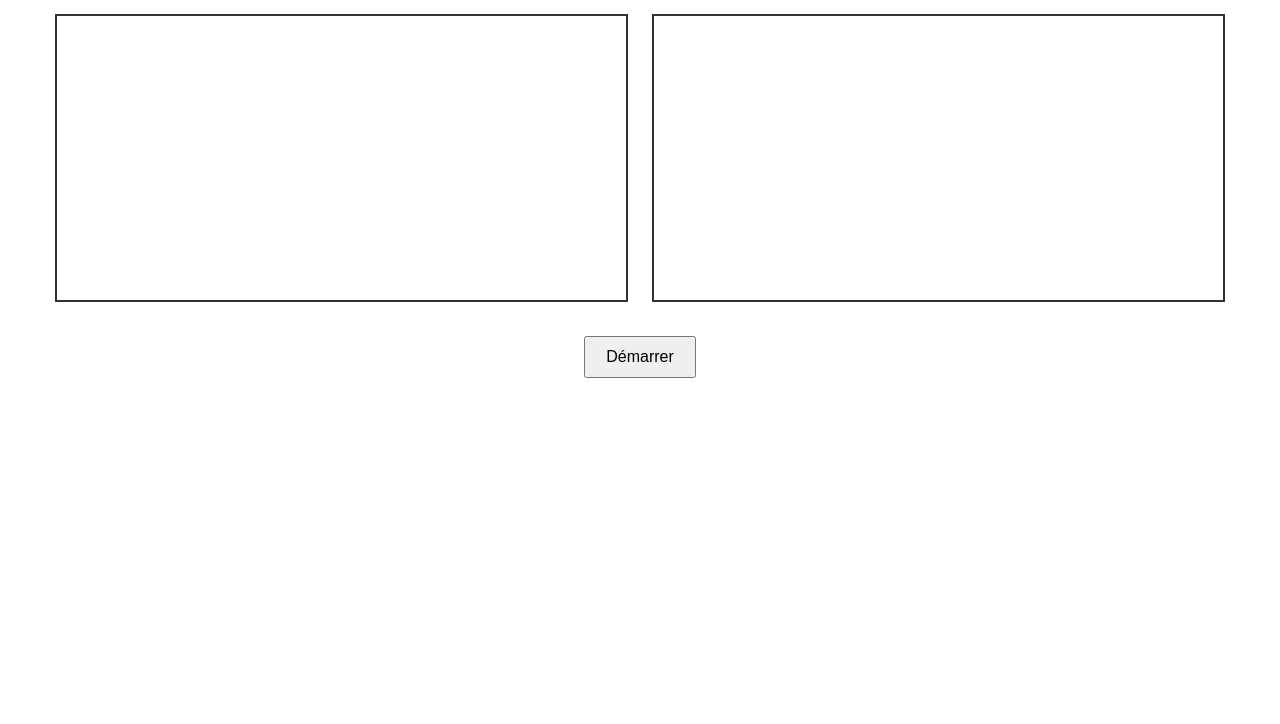
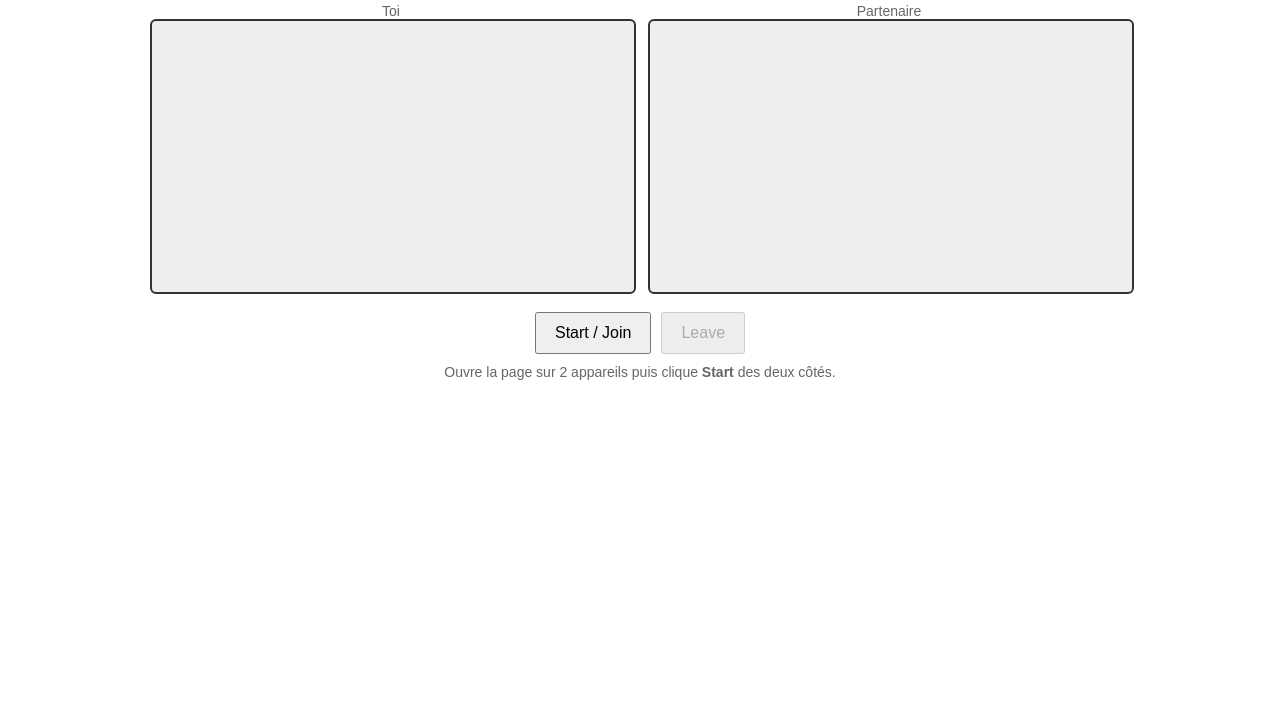
Before and after one commit to quentinlang/camlive-frontend, a plain HTML site: page index.html in a window 1280 px wide. Shown: the part 76-800 px from the top of the page. Drawn offline with nearby package versions, Linux system fonts and the light colour scheme.

Commit message:
Update index.html

```diff
--- a/index.html
+++ b/index.html
@@ -1,42 +1,42 @@
 <!DOCTYPE html>
 <html lang="fr">
 <head>
-  <meta charset="UTF-8">
-  <meta name="viewport" content="width=device-width, initial-scale=1.0">
-  <title>CamLive - Chat Vidéo</title>
+  <meta charset="UTF-8" />
+  <meta name="viewport" content="width=device-width, initial-scale=1" />
+  <title>CamLive – Chat vidéo</title>
   <style>
-    body {
-      font-family: Arial, sans-serif;
-      text-align: center;
-    }
-    video {
-      width: 45%;
-      margin: 10px;
-      border: 2px solid #333;
-    }
-    button {
-      padding: 10px 20px;
-      font-size: 16px;
-      margin: 20px;
-      cursor: pointer;
-    }
+    body { font-family: Arial, sans-serif; max-width: 980px; margin: 24px auto; text-align: center; }
+    h1 { margin-bottom: 12px; }
+    .grid { display: grid; grid-template-columns: 1fr 1fr; gap: 16px; }
+    video { width: 100%; aspect-ratio: 16/9; background:#eee; border:2px solid #333; border-radius:6px; }
+    .controls { margin-top: 14px; display:flex; gap:10px; justify-content:center; flex-wrap:wrap; }
+    button { padding:10px 18px; font-size:16px; cursor:pointer; }
+    .hint { color:#666; font-size:14px; margin-top:6px; }
+    #status { margin-top:10px; }
   </style>
 </head>
 <body>
-  <h1>CamLive – Chat Vidéo</h1>
+  <h1>CamLive – Chat vidéo</h1>
 
-  <!-- Vidéos -->
-  <video id="localVideo" autoplay playsinline></video>
-  <video id="remoteVideo" autoplay playsinline></video>
-
-  <!-- Bouton -->
-  <div>
-    <button id="start">Démarrer</button>
+  <div class="grid">
+    <div>
+      <div class="hint">Toi</div>
+      <video id="localVideo" autoplay playsinline muted></video>
+    </div>
+    <div>
+      <div class="hint">Partenaire</div>
+      <video id="remoteVideo" autoplay playsinline></video>
+    </div>
   </div>
 
-  <!-- Socket.io -->
-  <script src="https://cdn.socket.io/4.5.4/socket.io.min.js"></script>
-  <!-- Ton code JS -->
+  <div class="controls">
+    <button id="start">Start / Join</button>
+    <button id="leave" disabled>Leave</button>
+  </div>
+
+  <div id="status" class="hint">Ouvre la page sur 2 appareils puis clique <b>Start</b> des deux côtés.</div>
+
+  <script src="https://cdn.socket.io/4.7.2/socket.io.min.js"></script>
   <script src="app.js"></script>
 </body>
 </html>
```
